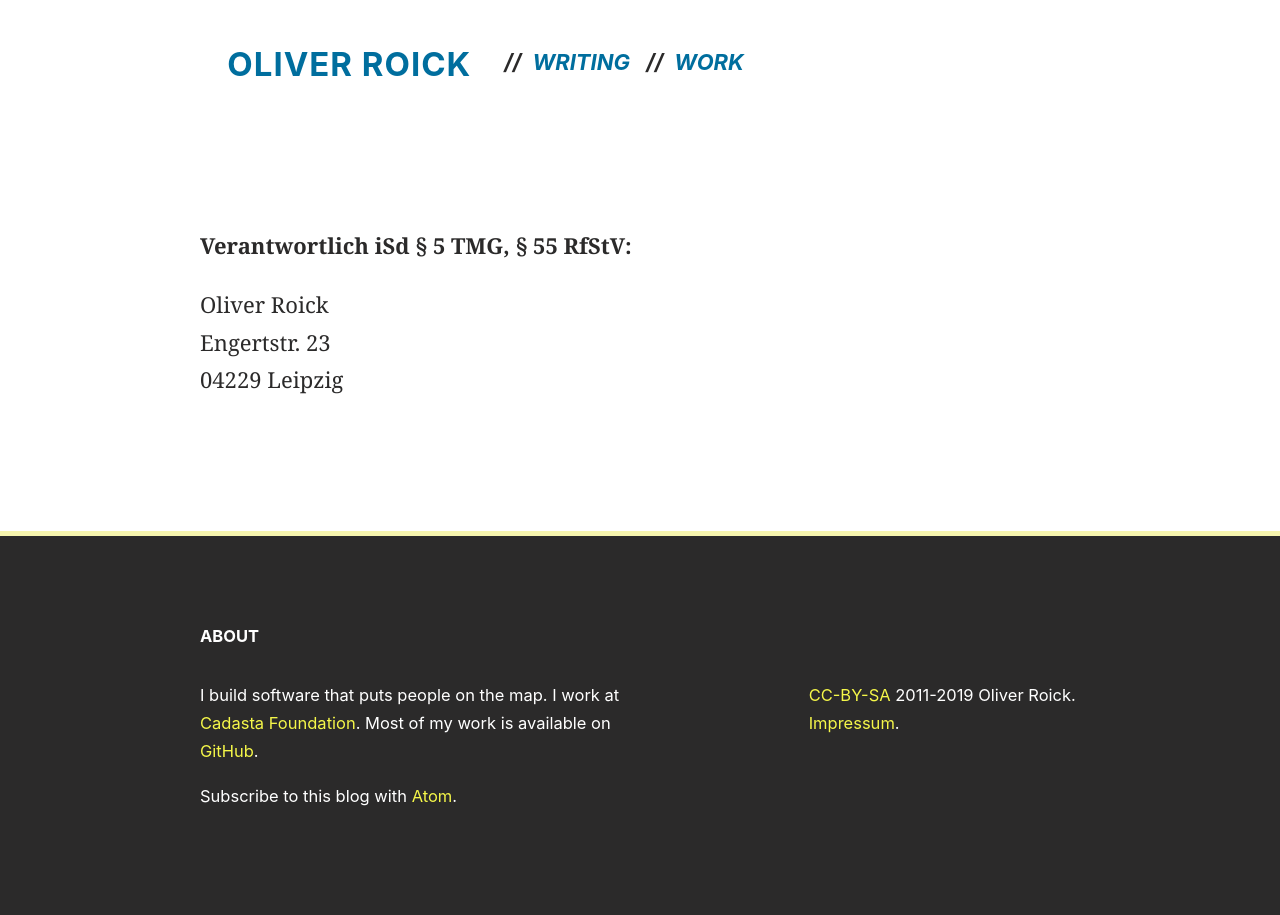
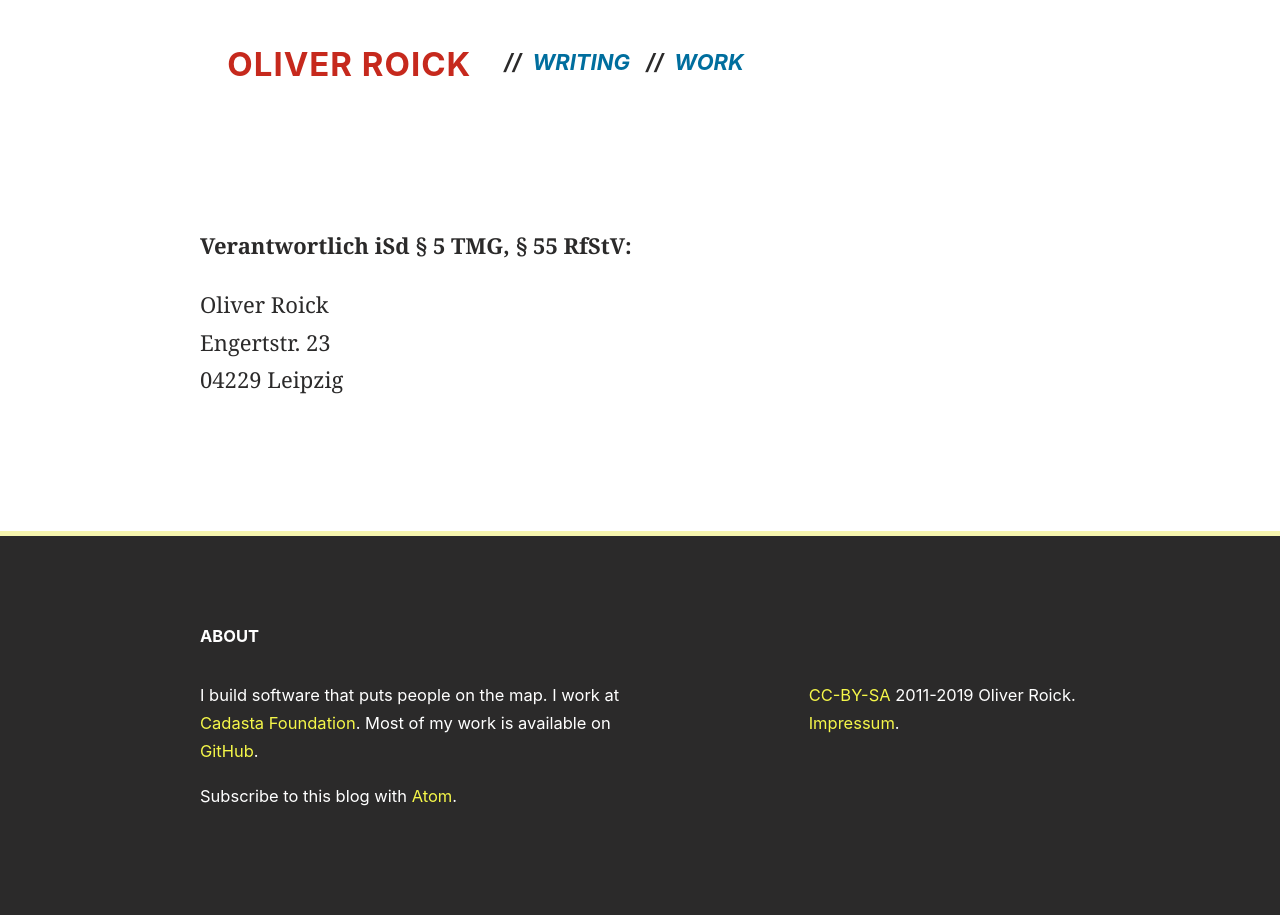
Before and after one commit to oliverroick/oliverroick.net, a Jekyll site: the page built from impressum.html, in a window 1280 px wide. Built offline with Jekyll 4.4.1, drawn with Linux system fonts in a browser that asks for light colours.

Commit message:
Fix title colour on all pages

```diff
--- a/css/roick.css
+++ b/css/roick.css
@@ -140,14 +140,14 @@ header > h1 {
   grid-column: 1 / span 2;
 }
 
+header > h1 > a,
+header > h1 > a:visited {
+  color: var(--red);
+}
+
 body#home header h1 a {
-  color: var(--red);
   text-decoration: none;
   border-bottom: var(--border-size) solid var(--vanilla);
-}
-
-header > h1 > a:visited {
-  color: var(--red);
 }
 
 header > nav {
```
